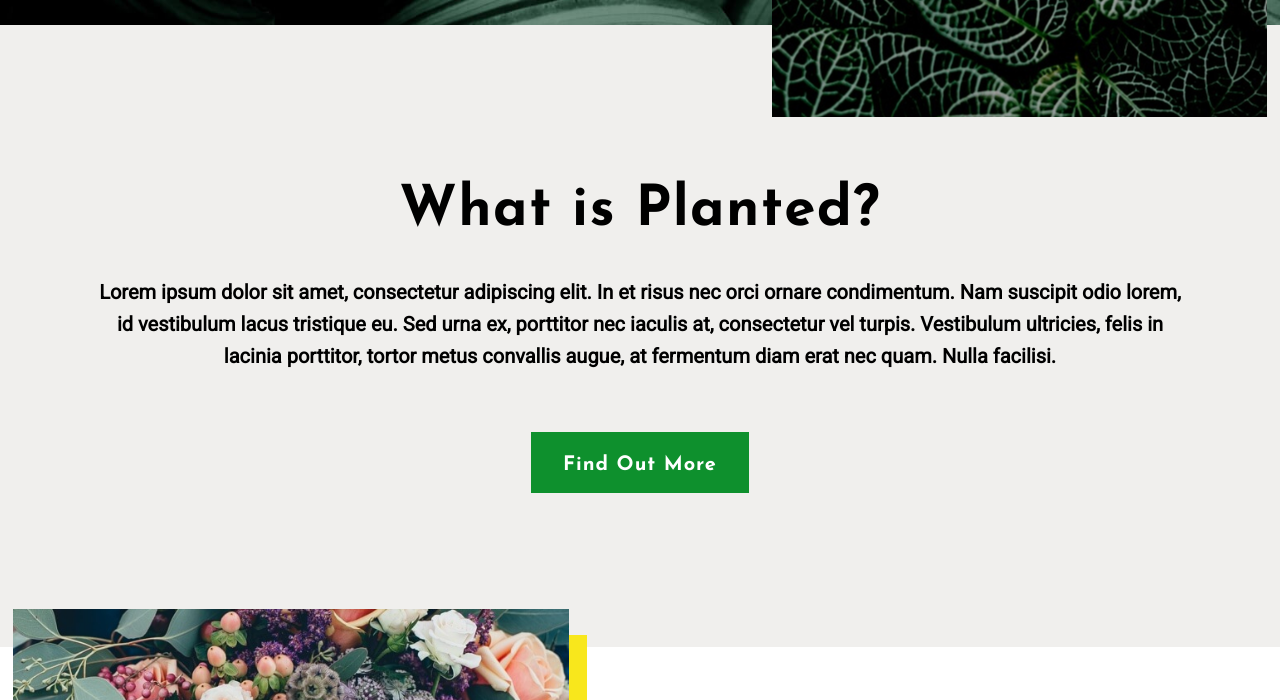
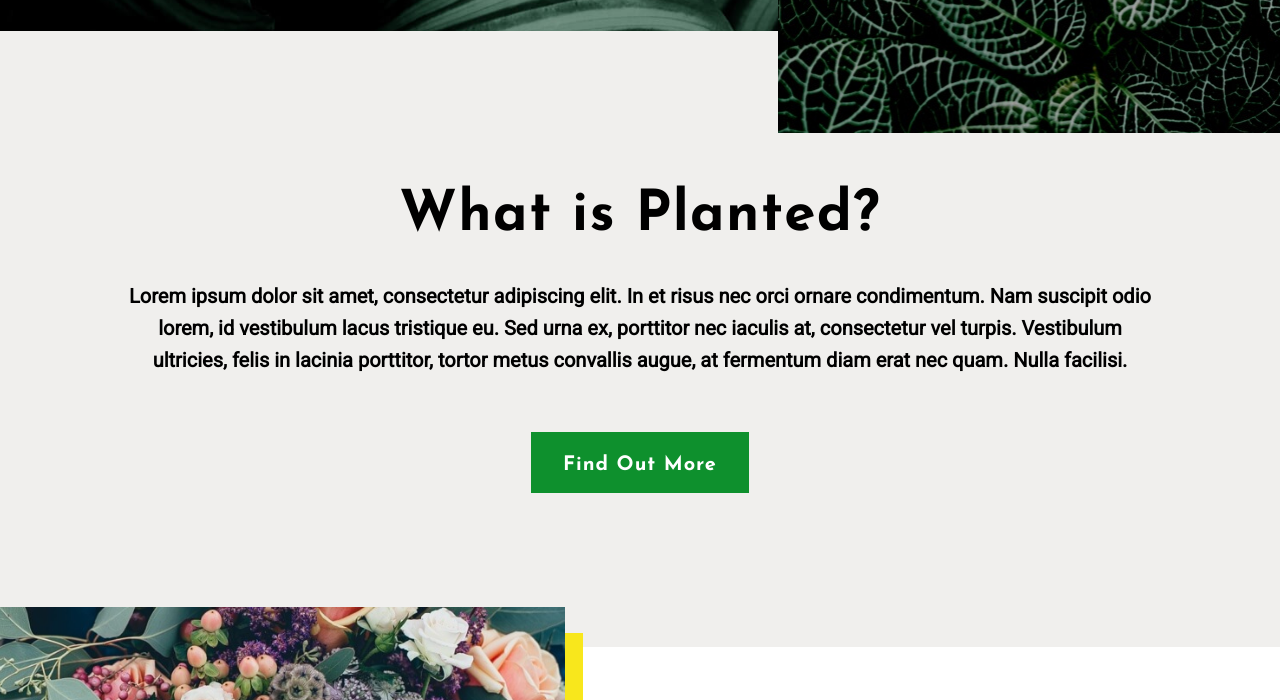
Before and after one commit to Tasnado/tasnia-nabila-project-one, a plain HTML site: page index.html in a window 1280 px wide. Shown: the part 560-1260 px from the top of the page. Drawn offline with Linux system fonts and the light colour scheme.

Commit message:
increased max-screen size of wrapper

```diff
--- a/index.html
+++ b/index.html
@@ -29,8 +29,8 @@
             </div>
         </nav>
 
-        <div class="wrapper">
-            <div class="heading clearfix">
+        <div class="heading clearfix">
+            <div class="wrapper">
                 <div class="heroTextHome">
                     <h1>Planted <span>invitation</span></h1>
                 </div>
--- a/styles/sass/_homeBody.scss
+++ b/styles/sass/_homeBody.scss
@@ -9,8 +9,8 @@ body {
     background-color: $primaryColor;
 }
 
-.aboutPlanted {
-    padding: 12% 0;
+.aboutPlanted .wrapper {
+    padding: 12% 5%;
     text-align: center;
 }
 
--- a/styles/sass/_varAndTypog.scss
+++ b/styles/sass/_varAndTypog.scss
@@ -117,9 +117,15 @@ main p {
     font-family: $fontSecondary;
 }
 
+.bigWrapper {
+    max-width: 1400px;
+    margin: 0 auto;
+}
+
 .wrapper {
-    max-width: 1100px;
+    max-width: 1250px;
     width: 90%;
+
     margin: 0 auto;
 }
 
```
Also changed, not shown: styles/style.css.
